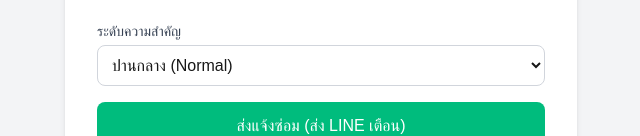
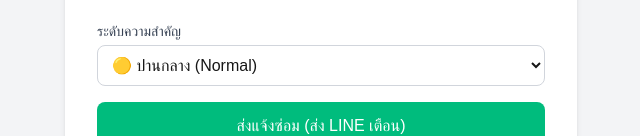
Before and after one commit to unokan/Machine-Management-System, a Next.js app in the folder mms-app/: page / in a window 1280 px wide. Shown: the part 508-644 px from the top of the page, without its empty margins (319-959 px from the left). Built offline with nearby package versions, Linux system fonts and the light colour scheme; no server answers.

Commit message:
feat: add priority color indicators to maintenance form

```diff
--- a/mms-app/app/page.tsx
+++ b/mms-app/app/page.tsx
@@ -137,9 +137,9 @@ export default function HomePage() {
               onChange={(e) => setPriority(e.target.value)}
               className="mt-1 w-full p-2.5 border rounded-lg border-gray-300 focus:ring-2 focus:ring-green-500"
             >
-              <option value="low">ปกติ (Low)</option>
-              <option value="normal">ปานกลาง (Normal)</option>
-              <option value="high">ด่วน (High)</option>
+              <option value="low">🟢 ปกติ (Low)</option>
+              <option value="normal">🟡 ปานกลาง (Normal)</option>
+              <option value="high">🟠 ด่วน (High)</option>
               <option value="critical">🔴 ด่วนที่สุด (Critical)</option>
             </select>
           </div>
```
